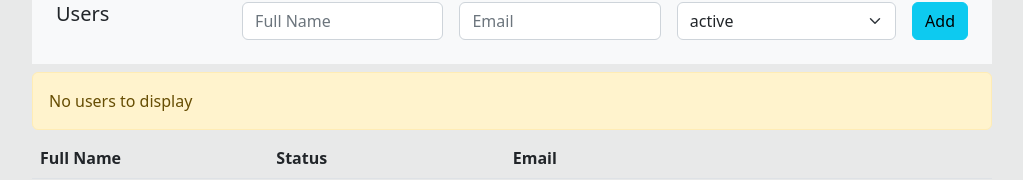
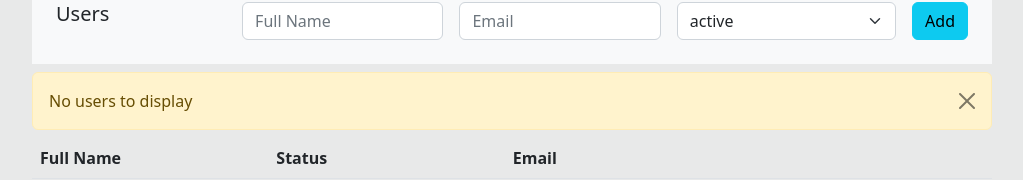
Before and after one commit to levworkshop/users-app, a React (Create React App) app: page / in a window 1280 px wide. Shown: the part 182-362 px from the top of the page, without its empty margins (128-1151 px from the left). Built offline with nearby package versions, Linux system fonts and the light colour scheme.

Commit message:
close message button

```diff
--- a/src/App.tsx
+++ b/src/App.tsx
@@ -12,11 +12,13 @@ export enum StatusEnum {
 
 function App() {
     const [users, setUsers] = useState<Array<IUser>>([]);
+    const [userAdded, setUserAdded] = useState(false);
 
     function addUser(newUser: IUser) {
         newUser.id = (new Date()).getTime();
         const updated = [...users, newUser];
         setUsers(updated);
+        setUserAdded(true);
     }
 
     function deleteUser(userId: number) {
@@ -33,7 +35,14 @@ function App() {
                     text="No users to display"
                     type="warning"
                 />
-
+            }
+            {
+                userAdded &&
+                <Message
+                    text="New user has been added"
+                    type="success"
+                    showMode={userAdded}
+                />
             }
             {/* {
                 users.length === 0 ?
--- a/src/components/Message.tsx
+++ b/src/components/Message.tsx
@@ -1,15 +1,15 @@
-// enum IType {
-//     warning = 'Warning',
-//     success = 'Success'
-// }
+import { useState } from "react";
 
 interface Props {
     text: string;
     type: 'warning' | 'success' | 'info'; // ...
+    showMode?: boolean;
 }
 
-function Message({ text, type }: Props) {
-    function getCssByType() {
+function Message({ text, type, showMode = true }: Props) {
+    const [show, setShow] = useState(showMode);
+
+    function getCssByType(): string {
         switch (type) {
             case 'warning':
                 return 'alert-warning';
@@ -20,9 +20,23 @@ function Message({ text, type }: Props) {
         }
     }
 
+    function handleShow(): string {
+        return show ? 'd-block' : 'd-none';
+    }
+
     return (
-        <div className={`alert ${getCssByType()} my-2`} role="alert">
+        <div
+            className={`alert ${getCssByType()} my-2 ${handleShow()} alert-dismissible`}
+            role="alert"
+        >
             {text}
+            <button
+                onClick={() => setShow(false)}
+                type="button"
+                className="btn-close"
+                data-bs-dismiss="alert"
+                aria-label="Close"
+            ></button>
         </div>
     );
 }
```
